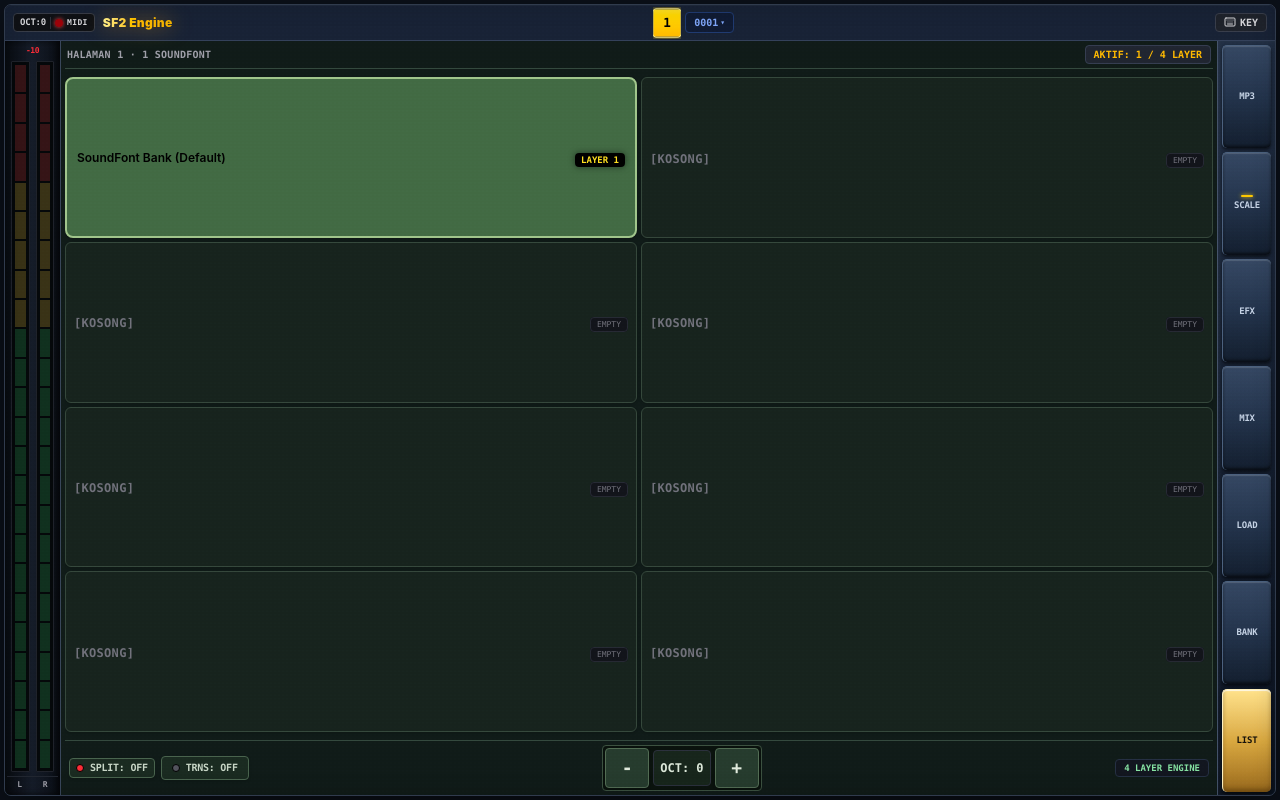
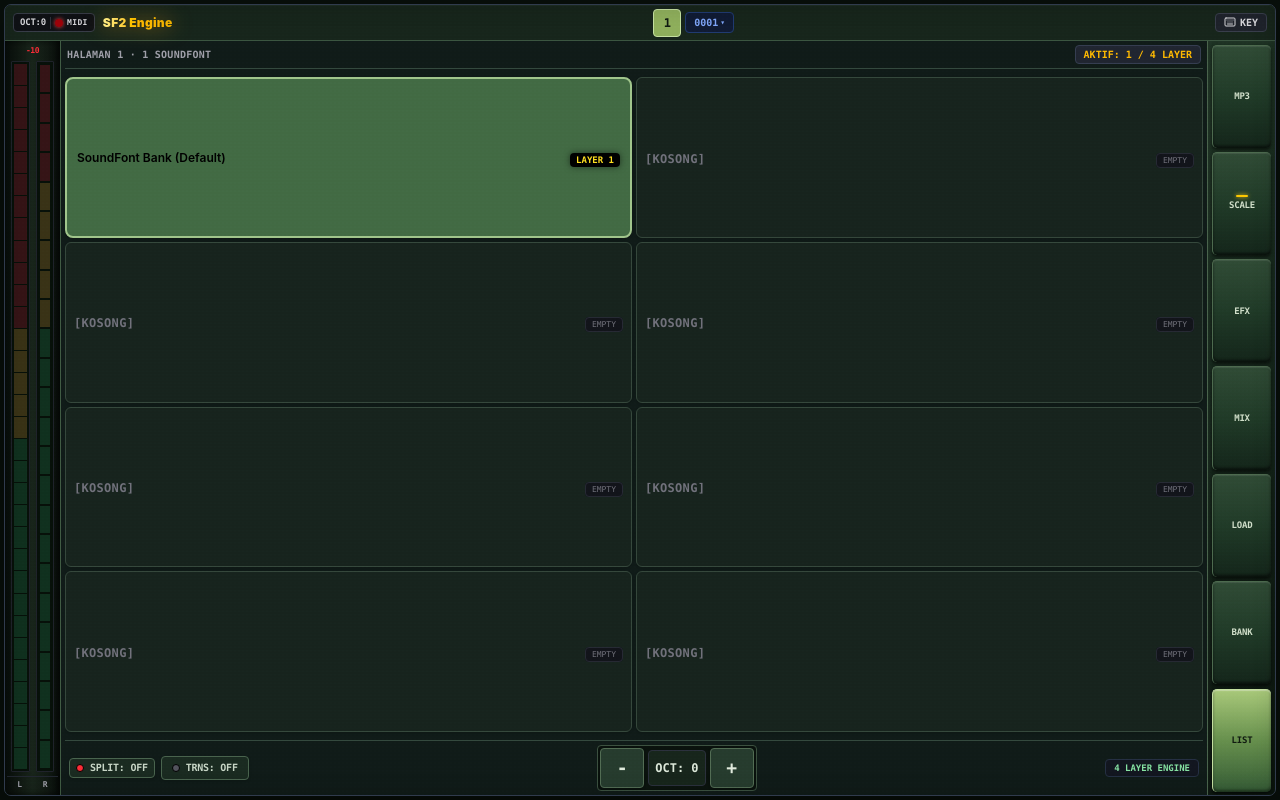
Before and after one commit to faisalaja92-web/SF2-ENGINE, a React (Vite) app: page / in a window 1280 px wide. Built offline with nearby package versions, Linux system fonts and the light colour scheme; no server answers.

Commit message:
Apply deep green hardware buttons and finer TFT LED meters

```diff
--- a/src/components/WorkstationFrame.tsx
+++ b/src/components/WorkstationFrame.tsx
@@ -76,12 +76,12 @@ export const WorkstationFrame: React.FC<WorkstationFrameProps> = ({
   const pageNumbers = Array.from({ length: Math.max(1, totalPages) }, (_, i) => i + 1);
 
   return (
-    <div className="w-screen h-[100dvh] bg-[#0b1019] text-zinc-100 font-sans flex flex-col select-none overflow-hidden p-1">
+    <div className="w-screen h-[100dvh] bg-[#080f0b] text-zinc-100 font-sans flex flex-col select-none overflow-hidden p-1">
       {/* Outer Heavy Bezel (Juzisound dark brushed metal styling from Image 1 & 2) */}
-      <div className="flex-1 border border-[#303b4d] rounded-[7px] bg-[#121a27] shadow-[0_12px_36px_rgba(0,0,0,0.45)] flex flex-col overflow-hidden relative lcd-pixel-screen">
+      <div className="flex-1 border border-[#303b4d] rounded-[7px] bg-[#101b16] shadow-[0_12px_36px_rgba(0,0,0,0.45)] flex flex-col overflow-hidden relative lcd-pixel-screen">
 
         {/* TOP HARDWARE BAR (Modeled exactly after Image 1) */}
-        <div className="h-9 min-h-9 bg-[#182235] border-b border-[#34415a] flex items-center justify-between gap-1 px-1.5 sm:px-2 relative z-10 shrink-0">
+        <div className="h-9 min-h-9 bg-[#17251b] border-b border-[#3b5540] flex items-center justify-between gap-1 px-1.5 sm:px-2 relative z-10 shrink-0">
 
           {/* Left: Branding & Hardware Status Box */}
           <div className="flex items-center gap-1 shrink-0 min-w-0">
@@ -134,8 +134,8 @@ export const WorkstationFrame: React.FC<WorkstationFrameProps> = ({
                     onClick={() => onSelectPage(num)}
                     className={`w-6 sm:w-7 h-6 sm:h-7 rounded text-[10px] sm:text-xs font-mono font-extrabold flex items-center justify-center shrink-0 transition-all ${
                       isCurrent
-                        ? 'bg-gradient-to-b from-yellow-300 to-amber-400 text-black border border-yellow-200 shadow-[0_0_10px_rgba(250,204,21,0.7)] font-black scale-105'
-                        : 'bg-[#1a388b] text-white border border-[#2b4fae] hover:bg-[#2246a8]'
+                        ? 'bg-[#8eae5b] text-[#101a10] border border-[#c4dfa0] font-black'
+                        : 'bg-[#203c2a] text-[#d4e2d0] border border-[#456447] hover:bg-[#2c4c32]'
                     }`}
                     title={`Halaman Sound ${num}`}
                   >
@@ -186,7 +186,7 @@ export const WorkstationFrame: React.FC<WorkstationFrameProps> = ({
         <div className="flex-1 flex overflow-hidden relative">
 
           {/* LEFT SIDE: Authentic Juzisound Dual Channel Full-Height Peak Meter */}
-          <div className="w-12 sm:w-14 bg-gradient-to-r from-[#080b10] via-[#151c28] to-[#0a0e15] border-r border-[#39465a] shadow-[inset_-3px_0_6px_rgba(0,0,0,0.65),2px_0_5px_rgba(0,0,0,0.35)] flex flex-col justify-between items-center py-1 px-0.5 select-none shrink-0">
+          <div className="w-12 sm:w-14 bg-gradient-to-r from-[#080d0a] via-[#18241a] to-[#0a100c] border-r border-[#405b43] shadow-[inset_-3px_0_6px_rgba(0,0,0,0.65),2px_0_5px_rgba(0,0,0,0.35)] flex flex-col justify-between items-center py-1 px-0.5 select-none shrink-0">
             {/* Top Peak Value Header */}
             <span className="text-[8px] font-mono font-black text-red-500 tracking-tighter">
               -10
@@ -195,20 +195,20 @@ export const WorkstationFrame: React.FC<WorkstationFrameProps> = ({
             {/* Segmented Dual LED Meter Bars (Green -> Yellow -> Red -> Striped Peak at top) */}
             <div className="flex-1 flex justify-center items-end gap-1.5 my-1 w-full px-1">
               {/* L Channel */}
-              <div className="flex-1 h-full bg-[#08090b] rounded-[1px] border border-[#1f222a] relative overflow-hidden flex flex-col justify-end">
-                <div className="absolute inset-0 flex flex-col-reverse gap-[2px] p-[3px] bg-[#05080a]">
-                  {Array.from({ length: 24 }, (_, i) => {
+              <div className="flex-1 h-full bg-[#080d09] rounded-[1px] border border-[#1f222a] relative overflow-hidden flex flex-col justify-end">
+                <div className="absolute inset-0 flex flex-col-reverse gap-[1px] p-[2px] bg-[#071009]">
+                  {Array.from({ length: 32 }, (_, i) => {
                     const lit = meterL >= ((i + 1) / 24) * 100;
                     const color = i >= 20 ? '#ff3434' : i >= 15 ? '#ffd52e' : '#21f078';
                     const idle = i >= 20 ? '#351416' : i >= 15 ? '#393216' : '#10301e';
-                    return <div key={i} className="w-full flex-1 min-h-[2px]" style={{ backgroundColor: lit ? color : idle }} />;
+                    return <div key={i} className="w-full flex-1 min-h-[1px]" style={{ backgroundColor: lit ? color : idle }} />;
                   })}
                 </div>
               </div>
 
               {/* R Channel */}
-              <div className="flex-1 h-full bg-[#08090b] rounded-[1px] border border-[#1f222a] relative overflow-hidden flex flex-col justify-end">
-                <div className="absolute inset-0 flex flex-col-reverse gap-[2px] p-[3px] bg-[#05080a]">
+              <div className="flex-1 h-full bg-[#080d09] rounded-[1px] border border-[#1f222a] relative overflow-hidden flex flex-col justify-end">
+                <div className="absolute inset-0 flex flex-col-reverse gap-[2px] p-[3px] bg-[#071009]">
                   {Array.from({ length: 24 }, (_, i) => {
                     const lit = meterR >= ((i + 1) / 24) * 100;
                     const color = i >= 20 ? '#ff3434' : i >= 15 ? '#ffd52e' : '#21f078';
@@ -228,7 +228,7 @@ export const WorkstationFrame: React.FC<WorkstationFrameProps> = ({
 
           {/* CENTER VIEWPORT (Dark gunmetal tone, smooth scrolling when KEY is open) */}
           <div
-            className={`flex-1 min-w-0 min-h-0 bg-[#121a27] flex flex-col relative transition-all ${
+            className={`flex-1 min-w-0 min-h-0 bg-[#101b16] flex flex-col relative transition-all ${
               isPianoVisible
                 ? 'overflow-y-auto pb-28 sm:pb-32 scroll-smooth'
                 : 'overflow-hidden'
@@ -238,7 +238,7 @@ export const WorkstationFrame: React.FC<WorkstationFrameProps> = ({
           </div>
 
           {/* RIGHT SIDE MENU (Exact Juzisound Bevelled Metallic Buttons from Image 1 & 2) */}
-          <div className="w-[52px] sm:w-[58px] bg-gradient-to-b from-[#202d42] via-[#151f30] to-[#0c1421] border-l border-[#45536a] shadow-[inset_2px_0_5px_rgba(255,255,255,0.04),-3px_0_8px_rgba(0,0,0,0.35)] flex flex-col justify-between p-1 gap-1 select-none shrink-0">
+          <div className="w-[60px] sm:w-[68px] bg-gradient-to-b from-[#1c3021] via-[#142419] to-[#0b150e] border-l border-[#49634b] shadow-[inset_2px_0_5px_rgba(255,255,255,0.035),-3px_0_8px_rgba(0,0,0,0.35)] flex flex-col justify-between p-1 gap-1 select-none shrink-0">
             {rightMenuItems.map((item) => {
               const isActive = currentView === item.id;
               return (
@@ -247,8 +247,8 @@ export const WorkstationFrame: React.FC<WorkstationFrameProps> = ({
                   onClick={() => onSelectView(item.id)}
                   className={`relative flex-1 min-h-0 flex flex-col items-center justify-center rounded-[5px] font-mono text-[8px] sm:text-[9px] tracking-tight transition-all border-t border-l ${
                     isActive
-                      ? 'bg-gradient-to-b from-[#ffe28a] via-[#d9a83f] to-[#9b6b1d] text-[#17120a] font-black border-[#fff0bd] shadow-[inset_0_1px_1px_rgba(255,255,255,0.8),inset_0_-3px_4px_rgba(70,40,0,0.4),0_3px_5px_rgba(0,0,0,0.55)] translate-y-[1px]'
-                      : 'bg-gradient-to-b from-[#354762] via-[#23334b] to-[#131e2e] text-[#c5d2e4] border-[#4b607d] shadow-[inset_0_1px_1px_rgba(255,255,255,0.16),inset_0_-2px_3px_rgba(0,0,0,0.55),0_2px_3px_rgba(0,0,0,0.5)] hover:from-[#405572] hover:text-white font-bold active:translate-y-[2px] active:shadow-inner'
+                      ? 'bg-gradient-to-b from-[#a8c879] via-[#668f4c] to-[#355b35] text-[#101a10] font-black border-[#c4dfa0] shadow-[inset_0_1px_1px_rgba(255,255,255,0.35),inset_0_-2px_3px_rgba(0,0,0,0.45),0_2px_3px_rgba(0,0,0,0.5)] translate-y-[1px]'
+                      : 'bg-gradient-to-b from-[#304b35] via-[#203a27] to-[#14251a] text-[#d1dfca] border-[#4d6a4e] shadow-[inset_0_1px_1px_rgba(255,255,255,0.10),inset_0_-2px_3px_rgba(0,0,0,0.55),0_2px_3px_rgba(0,0,0,0.5)] hover:from-[#3b5b40] hover:text-white font-bold active:translate-y-[2px] active:shadow-inner'
                   }`}
                 >
                   {/* Yellow dash LED on Scala like in Image 1 */}
```
